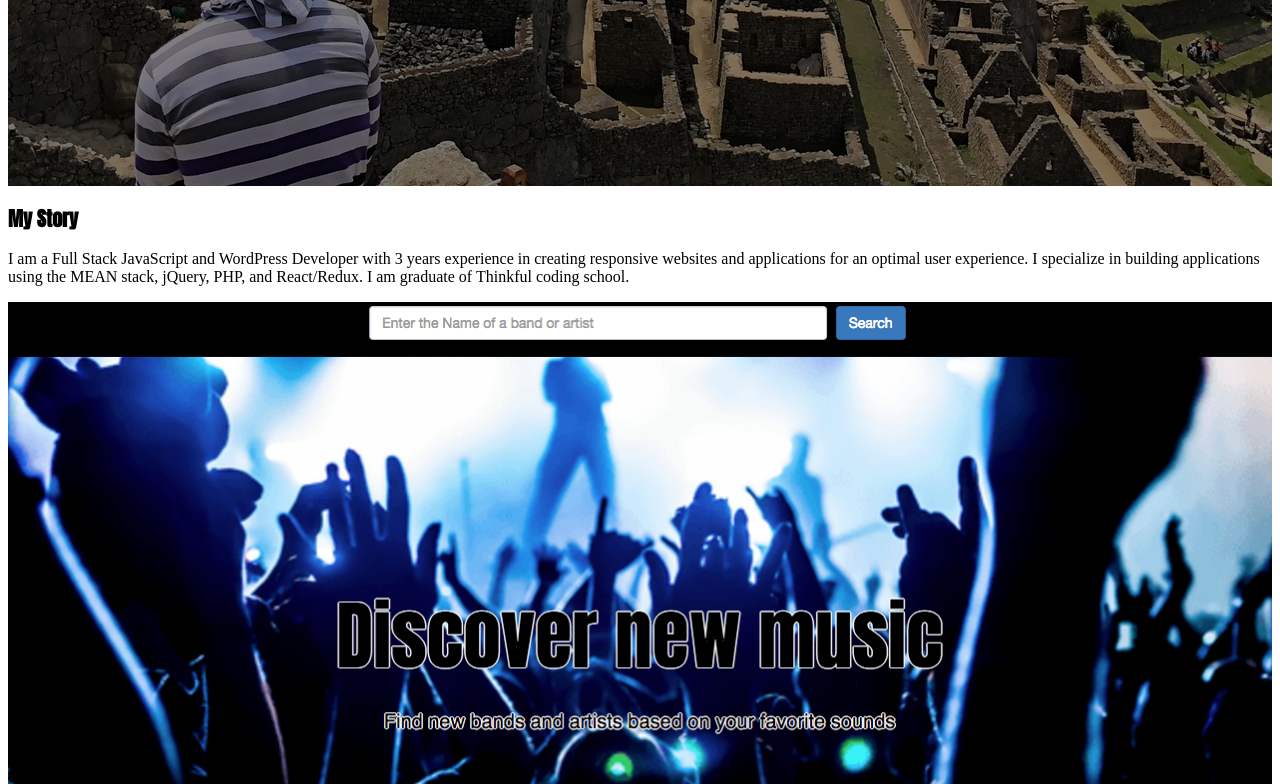
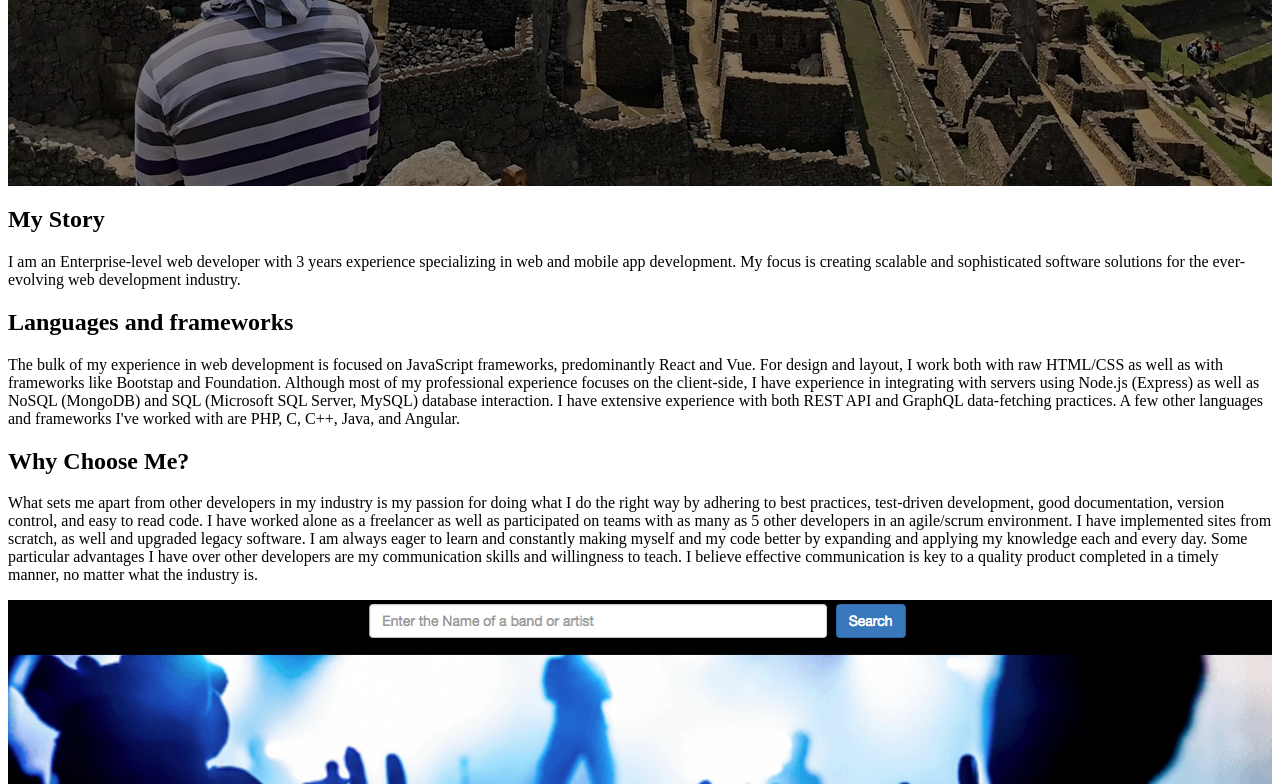
Before and after one commit to ryj1023/Portfolio-Site, a website built with webpack: page index.html in a window 1280 px wide. Shown: the part 435-1219 px from the top of the page. Built offline with nearby package versions, Linux system fonts and the light colour scheme; files whose address does not match are found by name.

Commit message:
Updated about me

```diff
--- a/index.html
+++ b/index.html
@@ -40,8 +40,18 @@
 			</div>
 		</section>
 		<section id='about' class='about-content m-3'>
-			<h1>My Story</h1>
-			<p>I am a Full Stack JavaScript and WordPress Developer with 3 years experience in creating responsive websites and applications for an optimal user experience. I specialize in building applications using the MEAN stack, jQuery, PHP, and React/Redux. I am graduate of Thinkful coding school.</p>
+			<h2 class='h1'>My Story</h2>
+			<p>I am an Enterprise-level web developer with 3 years experience specializing in web and mobile app development.
+         My focus is creating scalable and sophisticated software solutions for the ever-evolving web development industry.</p>
+         <h2>Languages and frameworks</h2>
+         <p>The bulk of my experience in web development is focused on JavaScript frameworks, predominantly React and Vue. For design and layout, I work both with raw HTML/CSS as well as with frameworks like Bootstap and Foundation.
+            Although most of my professional experience focuses on the client-side, I have experience in integrating with servers using Node.js (Express) as well as  NoSQL (MongoDB) and SQL (Microsoft SQL Server, MySQL) database interaction.
+         I have extensive experience with both REST API and GraphQL data-fetching practices. A few other languages and frameworks I've worked with are PHP, C, C++, Java, and Angular.</p>
+         <h2>Why Choose Me?</h2>
+         <p>What sets me apart from other developers in my industry is my passion for doing what I do the right way by adhering to best practices, test-driven development, good documentation, version control, and easy to read code.
+            I have worked alone as a freelancer as well as participated on teams with as many as 5 other developers in an agile/scrum environment. I have implemented sites from scratch, as well and upgraded legacy software. I am always eager to learn and constantly making myself and my code better by expanding and applying my knowledge
+            each and every day. Some particular advantages I have over other developers are my communication skills and willingness to teach. I believe effective communication is key to a quality product completed in a timely manner, no matter what the industry is.
+         </p>
 		</section>
       <section class='container-fluid'>
          <div class="row featured-work" id="portfolio">
```
Also changed, not shown: build/index.html.
